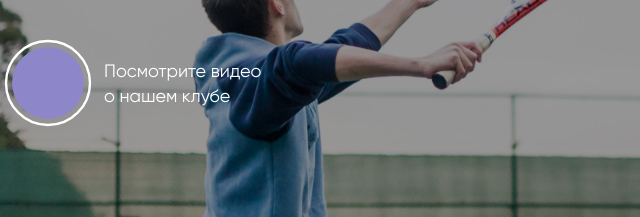
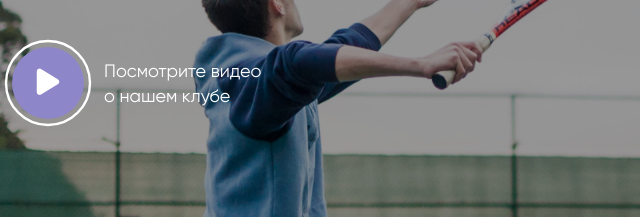
Before and after one commit to ChiefCreator/Tennis, a plain HTML site: page index.html in a window 1280 px wide. Shown: the part 337-554 px from the top of the page, 0-640 px from the left. Drawn offline with nearby package versions, Linux system fonts and the light colour scheme.

```diff
--- a/#source/scss/style.scss
+++ b/#source/scss/style.scss
@@ -97,6 +97,16 @@
         border-radius: 50%;
         position: relative;
         transition: all .2s ease;
+        display: flex;
+        align-items: center;
+        justify-content: center;
+        &::after{
+            content: '\f04b';
+            font-size: 30px;
+            color: white;
+            font-weight: 900;
+            font-family: 'Font Awesome 5 Free' , 'Font Awesome 5 Brands';
+        }
         &::before{
             content: '';
             width: 100%;
@@ -135,6 +145,9 @@
         list-style: none;
         position: relative;
         color:$main-color;
+        &:hover .abilities__icon{
+            animation: jump-link .5s ease 2;
+        }
     }
     .abilities__title{
         font-size: 18px;
@@ -146,9 +159,21 @@
         position: absolute;
         top:72px;
         right: 35px;
+        cursor: pointer;
     }
     &.abilities_margin{
         margin-top: clamp(2.188rem, 0.255rem + 10.31vw, 12.625rem);
+    }
+    @keyframes jump-link {
+        0%{
+            transform: translateY(0);
+        }
+        50%{
+            transform: translateY(-10px);
+        }
+        100%{
+            transform: translateY(0);
+        }
     }
 }
 
--- a/index.html
+++ b/index.html
@@ -5,6 +5,7 @@
   <title>Bootstrap</title>
   <link href="https://cdn.jsdelivr.net/npm/bootstrap@5.3.2/dist/css/bootstrap.min.css" rel="stylesheet" integrity="sha384-T3c6CoIi6uLrA9TneNEoa7RxnatzjcDSCmG1MXxSR1GAsXEV/Dwwykc2MPK8M2HN" crossorigin="anonymous">
   <link rel="stylesheet" href="css/style.css">
+  <link rel="stylesheet" href="https://cdnjs.cloudflare.com/ajax/libs/font-awesome/6.4.0/css/all.min.css" integrity="sha512-iecdLmaskl7CVkqkXNQ/ZH/XLlvWZOJyj7Yy7tcenmpD1ypASozpmT/E0iPtmFIB46ZmdtAc9eNBvH0H/ZpiBw==" crossorigin="anonymous" referrerpolicy="no-referrer" />
 </head>
 <body>
     <header class="header">
```
Also changed, not shown: css/style.css.
